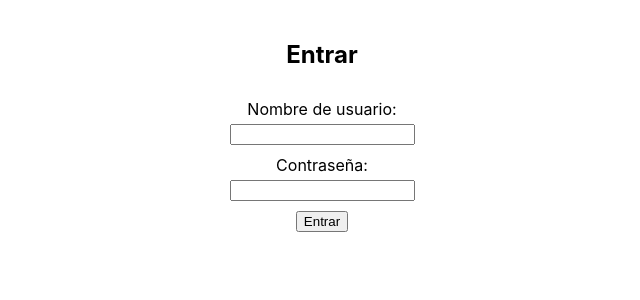
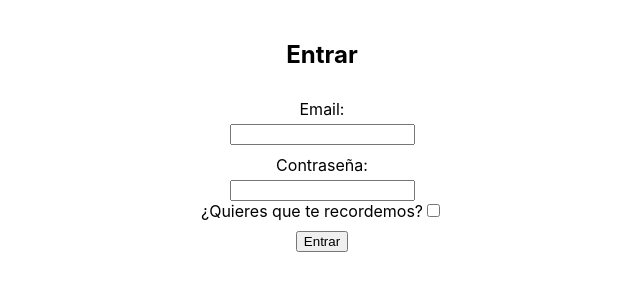
Before and after one commit to MabelBlanco/nodepop-react, a React (Create React App) app: page /login in a window 1280 px wide. Shown: the top 300 px of the page, without its empty margins (338-978 px from the left). Built offline with nearby package versions, Linux system fonts and the light colour scheme.

Commit message:
LoginPage functionality finish

```diff
--- a/src/api/axiosClient.js
+++ b/src/api/axiosClient.js
@@ -9,7 +9,14 @@ client.interceptors.response.use(
     return response.data;
   },
   (error) => {
-    return Promise.reject(error);
+    if (!error.response) {
+      return Promise.reject({
+        message:
+          "No se ha podido conectar con la base de datos. Inténtelo de nuevo más tarde.",
+      });
+    } else {
+      return Promise.reject(error);
+    }
   }
 );
 
--- /dev/null
+++ b/src/components/common/InputWithLabel.js
@@ -0,0 +1,8 @@
+export function InputWithLabel({ label, className, id, ...props }) {
+  return (
+    <div className={className}>
+      <label htmlFor={id}>{label}</label>
+      <input name={props.name || id} id={id} {...props}></input>
+    </div>
+  );
+}
--- a/src/components/loginPage/LoginPage.js
+++ b/src/components/loginPage/LoginPage.js
@@ -1,21 +1,37 @@
 import { useState } from "react";
 import { useLocation, useNavigate } from "react-router-dom";
+import { InputWithLabel } from "../common/InputWithLabel";
 import "./loginPage.css";
 import { loginToApi } from "./loginPageModel";
+import storage from "../../utils/storage";
 
 export function LoginPage() {
   const [emailValue, setEmailValue] = useState("");
   const [passwordValue, setPasswordValue] = useState("");
-  const [error, setError] = useState(false);
+  const [error, setError] = useState("");
+  const [checked, setChecked] = useState(false);
 
   const navigate = useNavigate();
   const location = useLocation();
+
+  const changeChecked = () => {
+    if (checked) {
+      setChecked(false);
+      console.log(checked);
+    } else {
+      setChecked(true);
+    }
+  };
 
   const submitEvent = async (event) => {
     event.preventDefault();
 
     try {
-      await loginToApi(emailValue, passwordValue);
+      const token = await loginToApi(emailValue, passwordValue);
+
+      if (checked) {
+        storage.set("token", token);
+      }
 
       const to = location.state?.from?.pathname || "/";
       navigate(to);
@@ -28,7 +44,7 @@ export function LoginPage() {
     <form id="login" onSubmit={submitEvent}>
       <h2>Entrar</h2>
       <div className="emailContainer">
-        <label htmlFor="loginEmail">Nombre de usuario:</label>
+        <label htmlFor="loginEmail">Email:</label>
         <input
           value={emailValue}
           type="text"
@@ -47,6 +63,12 @@ export function LoginPage() {
           onChange={(event) => setPasswordValue(event.target.value)}
         />
       </div>
+      <InputWithLabel
+        type="checkbox"
+        id="saveToken"
+        label="¿Quieres que te recordemos?"
+        onChange={changeChecked}
+      />
       <button type="submit" form="login">
         Entrar
       </button>
--- a/src/components/loginPage/loginPageModel.js
+++ b/src/components/loginPage/loginPageModel.js
@@ -1,22 +1,20 @@
 import { client, setAuthorizationHeader } from "../../api/axiosClient";
 import { endpoints } from "../../api/endpoints";
-import storage from "../../utils/storage";
 
 export async function loginToApi(email, password) {
   try {
     const token = await client.post(endpoints.login, { email, password });
 
-    setAuthorizationHeader(token);
-    storage.set("token", token);
+    setAuthorizationHeader(token.accessToken);
 
-    return true;
+    return token.accessToken;
   } catch (error) {
-    if (error.response.status === 401) {
+    if (error.response?.status === 401) {
       return Promise.reject(
-        "El email o la contraseña no son correctos, inténtelo de nuevo"
+        "El email o la contraseña no son correctos, inténtelo de nuevo."
       );
+    } else {
+      return Promise.reject(error.message);
     }
-    console.log(error);
-    return false;
   }
 }
```
